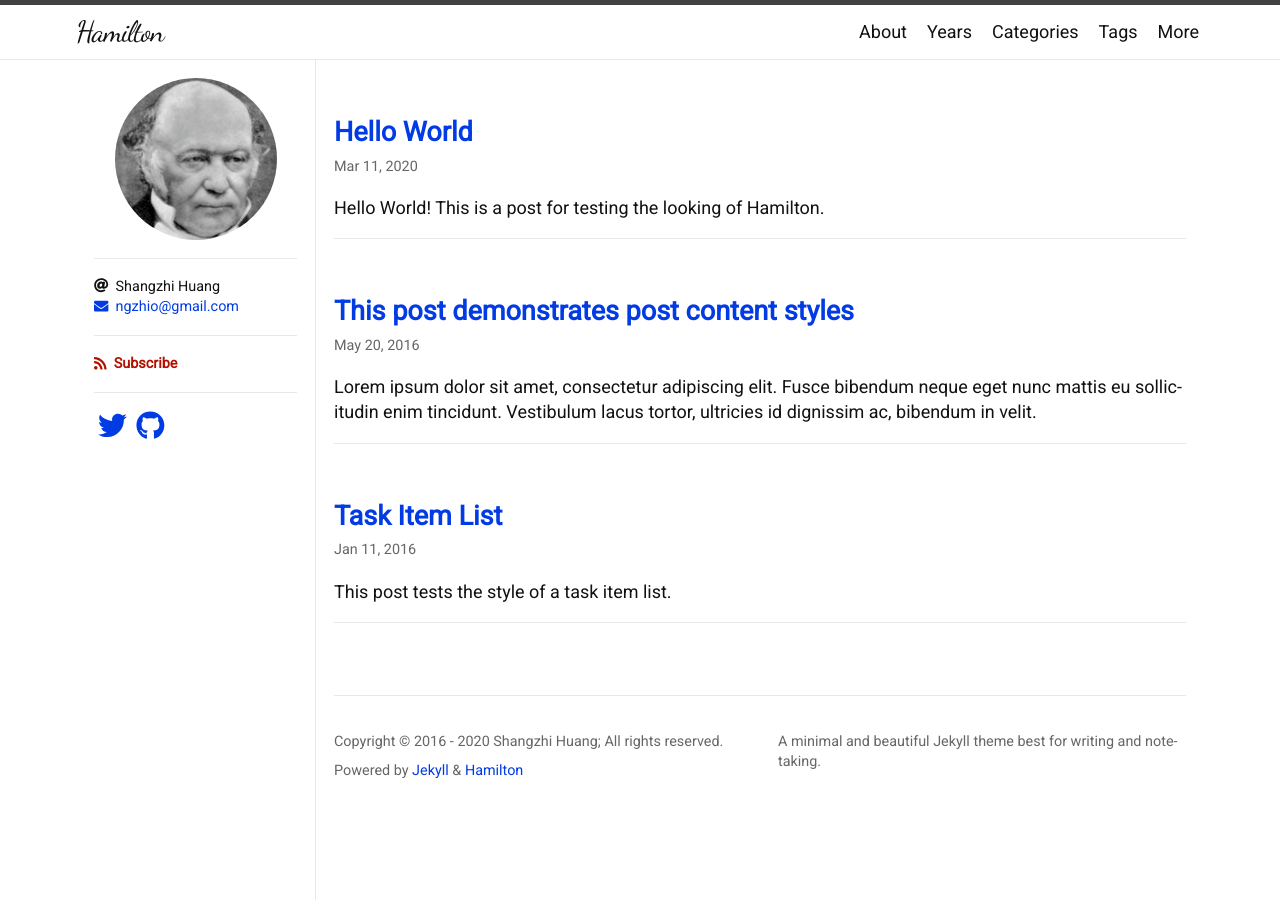
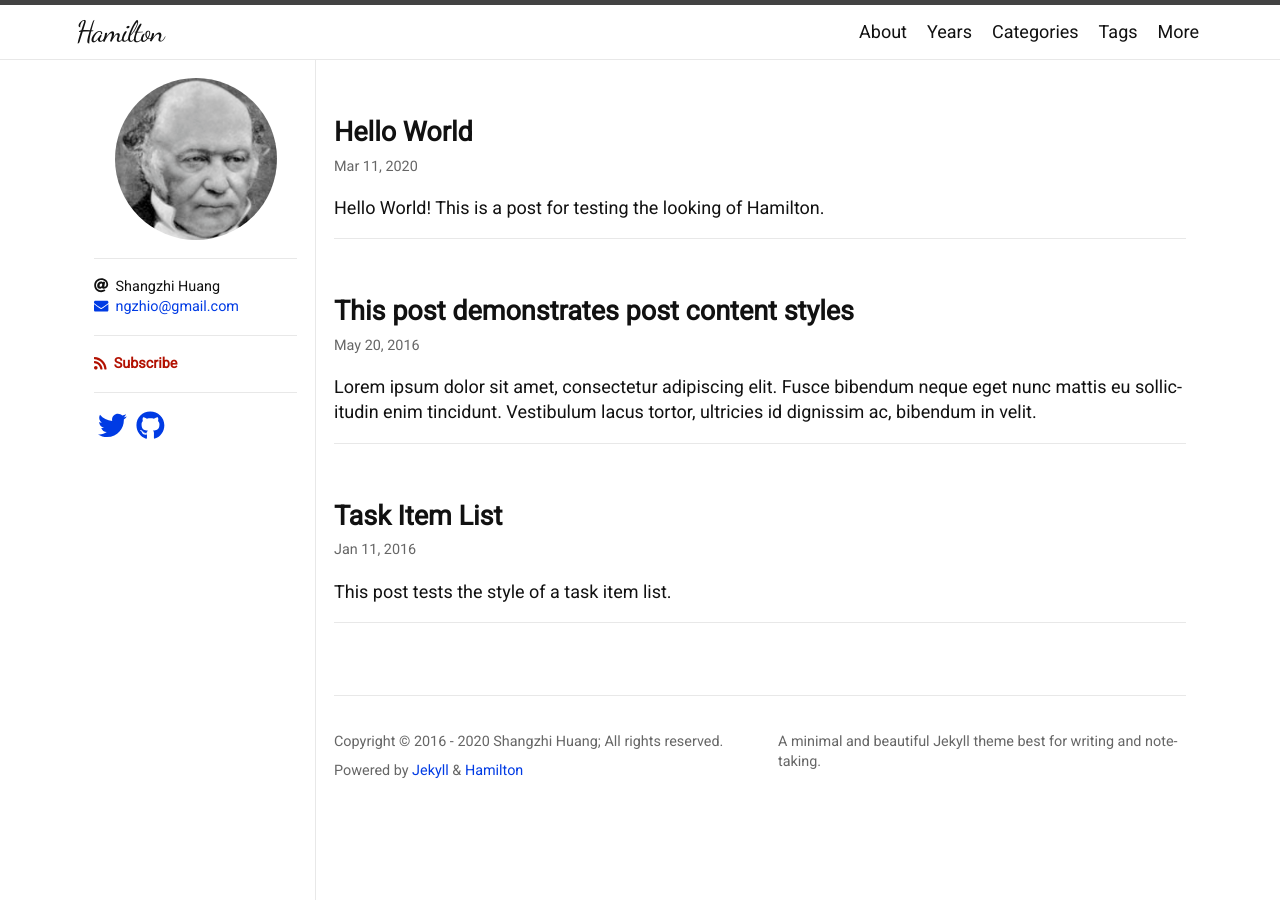
Before and after one commit to zivong/jekyll-theme-hamilton, a Jekyll site: the page built from index.html, in a window 1280 px wide. Built offline with Jekyll 4.4.1, drawn with Linux system fonts in a browser that asks for light colours; nearby versions of some CDN libraries; some web fonts are replaced.

Commit message:
Modify post-link color

```diff
--- a/_sass/hamilton/skin.scss
+++ b/_sass/hamilton/skin.scss
@@ -105,6 +105,14 @@ table {
   }
 }
 
+.post-link {
+  color: $text-color;
+
+  &:visited {
+    color: $text-color;
+  }
+}
+
 .post-header {
   border-bottom-color: $border-color-light;
 }
```
